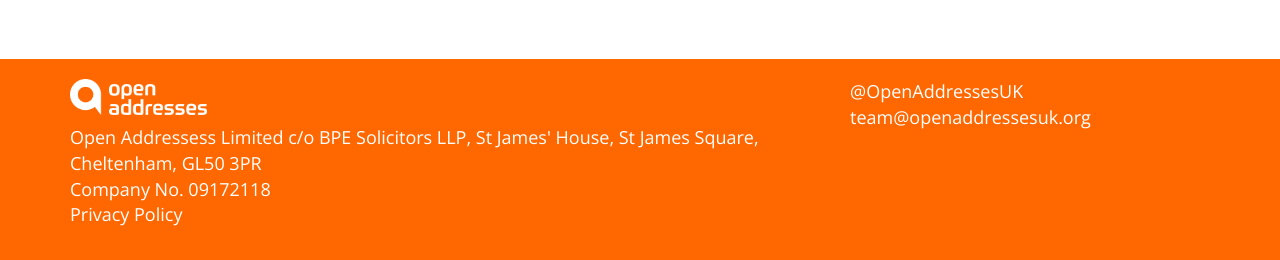
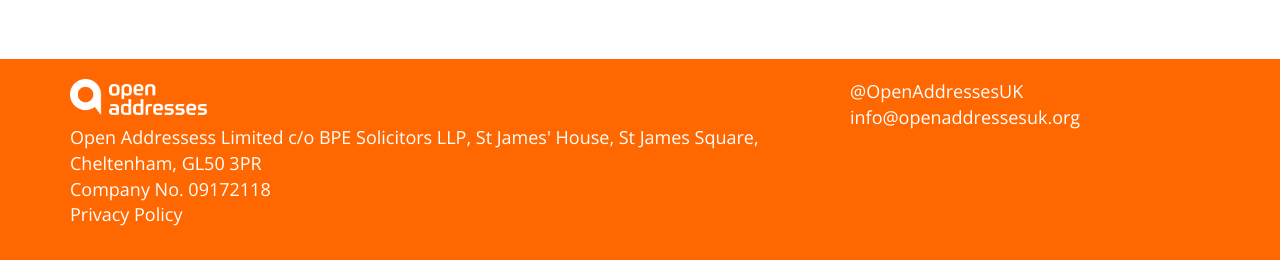
Before and after one commit to OpenAddressesUK/OLD_openaddressesuk.github.io, a Jekyll site: the page built from about.md, in a window 1280 px wide. Shown: the part 637-897 px from the top of the page. Built offline with Jekyll 4.4.1, drawn with Linux system fonts in a browser that asks for light colours; nearby versions of some CDN libraries.

Commit message:
Changed from team@ (everybody) to info@ (@peterkwells and myself)

```diff
--- a/_includes/footer.html
+++ b/_includes/footer.html
@@ -21,7 +21,7 @@
       <div class='col-md-4'>
         <a href='https://twitter.com/OpenAddressesUK'>@OpenAddressesUK</a>
         <br>
-        <a href='mailto:team@openaddressesuk.org'>team@openaddressesuk.org</a>
+        <a href='mailto:info@openaddressesuk.org'>info@openaddressesuk.org</a>
       </div>
 
     </div>
```
